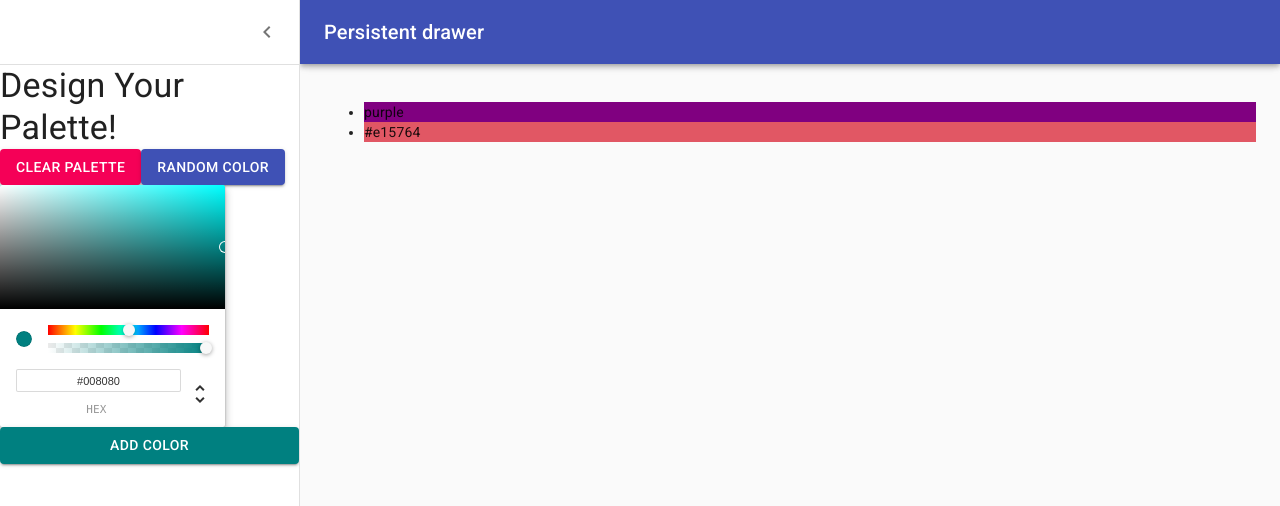
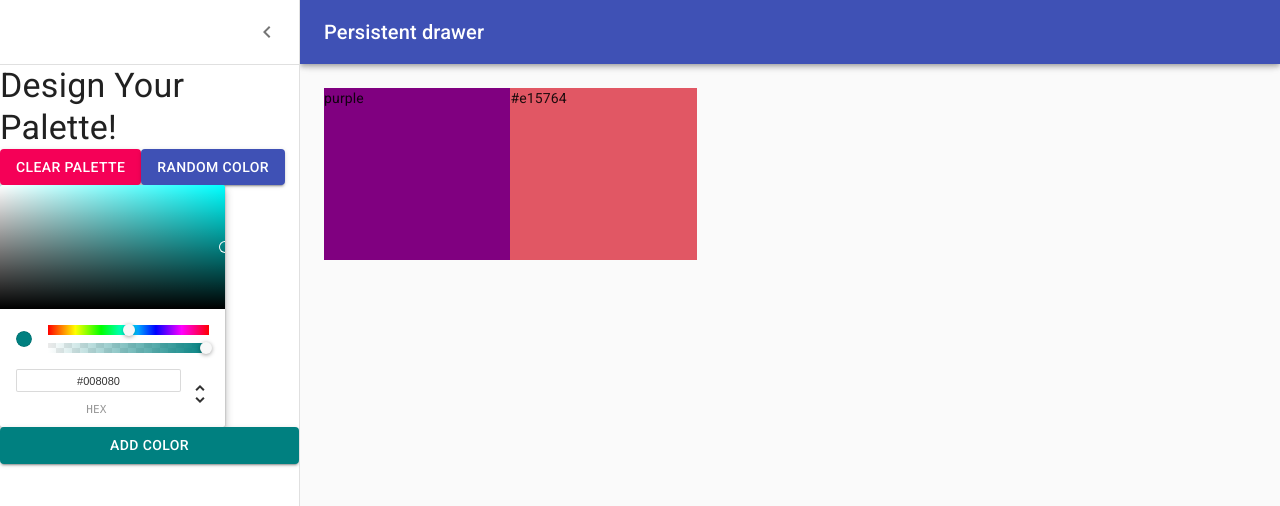
Before and after one commit to ZoltanSzokodi/Massive-Color-Project, a React (Create React App) app: page /palette/new in a window 1280 px wide. Shown: the top 506 px of the page. Built offline with nearby package versions, Linux system fonts and the light colour scheme.

Commit message:
Add DraggableColorBox

```diff
--- /dev/null
+++ b/src/DraggableColorBox.js
@@ -0,0 +1,26 @@
+import React from 'react';
+import { withStyles } from '@material-ui/styles';
+
+const styles = {
+  root: {
+    width: "20%",
+    height: "25%",
+    margin: "0 auto",
+    display: " inline-block",
+    position: "relative",
+    cursor: "pointer",
+    marginBottom: "-4px"
+  }
+};
+
+function DraggableColorBox(props) {
+  return (
+    <div
+      className={props.classes.root}
+      style={{ backgroundColor: props.color }}>
+      {props.color}
+    </div>
+  );
+}
+
+export default withStyles(styles)(DraggableColorBox);
--- a/src/NewPaletteForm.js
+++ b/src/NewPaletteForm.js
@@ -11,6 +11,7 @@
 import MenuIcon from '@material-ui/icons/Menu';
 import ChevronLeftIcon from '@material-ui/icons/ChevronLeft';
 import Button from '@material-ui/core/Button';
+import DraggableColorBox from './DraggableColorBox';
 import { ChromePicker } from 'react-color';
 
 
@@ -57,6 +58,7 @@
   },
   content: {
     flexGrow: 1,
+    height: "calc(100vh - 64px)",
     padding: theme.spacing.unit * 3,
     transition: theme.transitions.create('margin', {
       easing: theme.transitions.easing.sharp,
@@ -178,11 +180,11 @@
           })}
         >
           <div className={classes.drawerHeader} />
-          <ul>
-            {this.state.colors.map(color => (
-              <li style={{ backgroundColor: color }}>{color}</li>
-            ))}
-          </ul>
+
+          {this.state.colors.map(color => (
+            <DraggableColorBox color={color} />
+          ))}
+
         </main>
       </div>
     );
```
